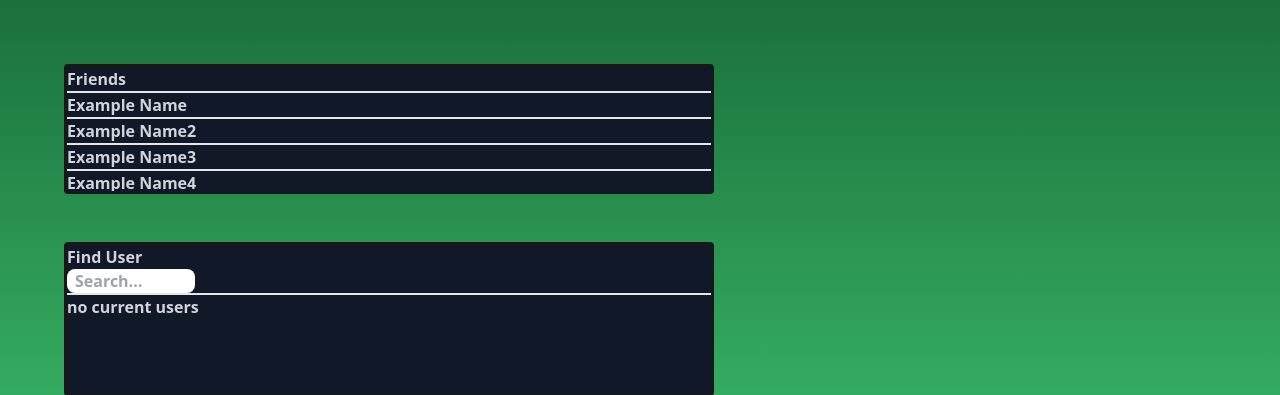
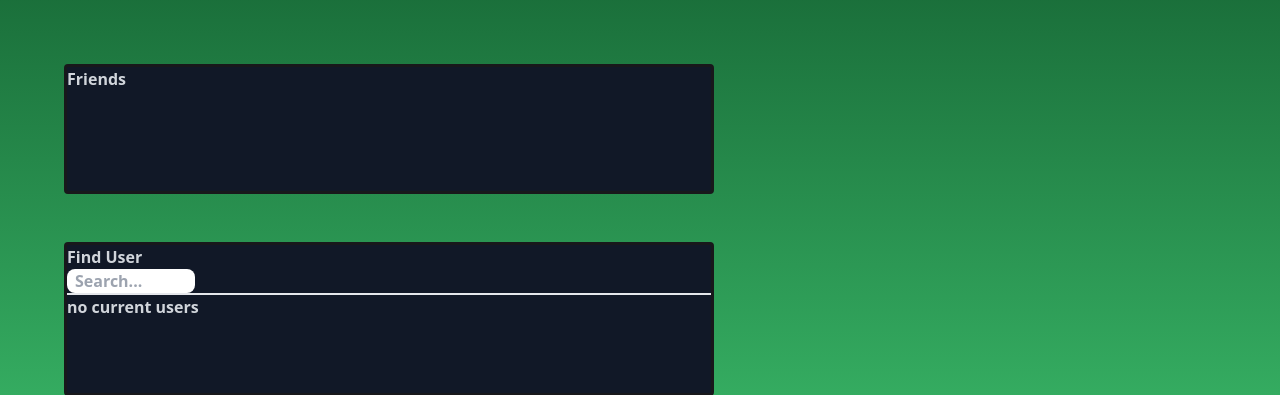
Before and after one commit to DC0400/WAD2_12B_Group_Project, a Django app: page /rankedify/friends/ in a window 1280 px wide. Shown: the part 72-467 px from the top of the page. Run offline with Django 3.2, Linux system fonts and the light colour scheme; the visitor is signed in with stand-in values (Sample User, id 1); data comes from the database, SQL or seed files in the repository; data that the repository does not hold is empty; some libraries are stand-ins or nearby versions.

Commit message:
work on the friends system

```diff
--- a/rankedifyapp/views.py
+++ b/rankedifyapp/views.py
@@ -157,11 +157,11 @@ def view_profile(request, username_slug):
         username = Profile.objects.get(slug=username_slug)
         profile = Profile.objects.get(username=username)
 
-        if profile.photo.path:
+        try:
             file_path = profile.photo.path
             split = file_path.split('\\')
             path = split[-1]
-        else:
+        except ValueError:
             path = "default.jpg"
 
         context_dict['username'] = username
@@ -175,7 +175,19 @@ def view_profile(request, username_slug):
         context_dict['photo'] = None
         context_dict['favourite_song'] = None
 
+    print(is_friend(request, profile))
+    context_dict['is_friend'] = is_friend(request, profile)
+
     return render(request, 'rankedify/userprofile.html', context=context_dict)
+
+def is_friend(request, friend_profile):
+    user_profile = request.user.profile
+
+    for friend_objects in Friends.objects.all():
+        if friend_objects.user1_id == user_profile.id and friend_objects.user2_id == friend_profile.id | friend_objects.user2_id == user_profile.id and friend_objects.user1_id == friend_profile.id:
+            return True
+
+    return False
 
 def edit_profile(request):
     profile = request.user.profile
--- a/templates/rankedify/friends.html
+++ b/templates/rankedify/friends.html
@@ -26,22 +26,6 @@
                             <span class="user-entry"><a href="{% url 'rankedifyapp:view_profile' friend.slug %}">{{ friend.username }}</a></span>
                         </li>
                     {% endfor %}
-                {% else %}
-                    <li class="friends-entry">
-                        <span class="user-entry">Example Name</span>
-                    </li>
-                    <li class="friends-entry">
-                        <span class="user-entry">Example Name2</span>
-                    </li>
-                    <li class="friends-entry">
-                        <span class="user-entry">Example Name3</span>
-                    </li>
-                    <li class="friends-entry">
-                        <span class="user-entry">Example Name4</span>
-                    </li>
-                    <li class="friends-entry">
-                        <span class="user-entry">Example Name5</span>
-                    </li>
                 {% endif %}
             </ul>
         </div>
```
